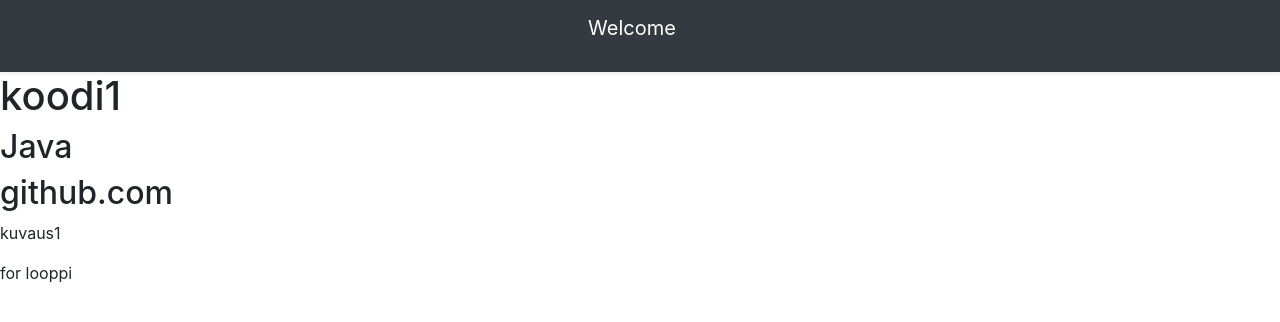
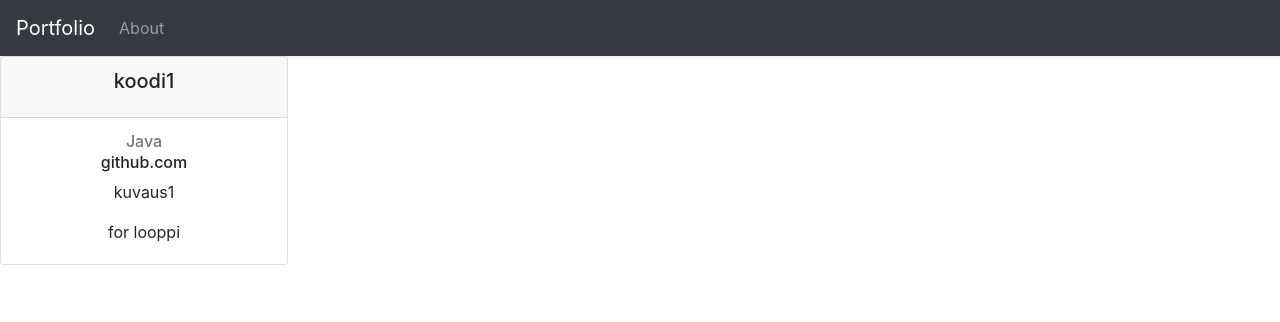
Before and after one commit to uberballo/portfolio, a React (Create React App) app in the folder frontend/: page / in a window 1280 px wide. Shown: the top 322 px of the page. Built offline with nearby package versions, Linux system fonts and the light colour scheme; no server answers.

Commit message:
add code cards, about page and bootstrap

```diff
--- a/frontend/package.json
+++ b/frontend/package.json
@@ -10,6 +10,7 @@
     "axios": "^0.19.2",
     "react": "^16.12.0",
     "react-dom": "^16.12.0",
+    "react-router-dom": "^5.1.2",
     "react-scripts": "3.3.1"
   },
   "scripts": {
--- /dev/null
+++ b/frontend/src/App.css
@@ -0,0 +1,4 @@
+
+.card{
+    width: 18rem;
+}
--- a/frontend/src/components/container/HomePageContainer.js
+++ b/frontend/src/components/container/HomePageContainer.js
@@ -1,28 +1,32 @@
-import React from 'react'
-import Header from '../presentational/Header'
-import Code from '../presentational/Code'
+import React from 'react';
+import { BrowserRouter as Router, Route } from 'react-router-dom';
+import Header from '../presentational/Header';
+import CodeCard from '../presentational/CodeCard';
+import About from '../presentational/About';
 
 const temp = {
-    id: 1,
-title: "koodi1",
-language: "Java",
-url: "github.com",
-description: "kuvaus1",
-code: "for looppi",
-createdAt: "2020-02-06T13:07:07.049Z",
-updatedAt: "2020-02-06T13:07:07.049Z"
-}
+  id: 1,
+  title: 'koodi1',
+  language: 'Java',
+  url: 'github.com',
+  description: 'kuvaus1',
+  code: 'for looppi',
+  createdAt: '2020-02-06T13:07:07.049Z',
+  updatedAt: '2020-02-06T13:07:07.049Z'
+};
 
-const HomePageContainer = () =>{
+const HomePageContainer = () => {
+  return (
+    <div className='HomePageContainer'>
+      <Router>
+        <Header />
+        <body>
+          <Route exact path='/' render={() => <CodeCard data={temp} />} />
+          <Route path='/about' render={() => <About />} />
+      </body>
+        </Router>
+    </div>
+  );
+};
 
-    return(
-        <div className = "HomePageContainer">
-            <Header />
-            <body>
-                <Code data={temp}/>
-            </body>
-        </div>
-    )
-}
-
-export default HomePageContainer
+export default HomePageContainer;
--- /dev/null
+++ b/frontend/src/components/presentational/About.js
@@ -0,0 +1,11 @@
+import React from 'react'
+
+const About = () =>{
+    return(
+        <div>
+            <p>portfolio</p>
+        </div>
+    )
+}
+
+export default About
--- a/frontend/src/components/presentational/Code.js
+++ /dev/null
@@ -1,22 +0,0 @@
-import React from 'react'
-
-
-const Code = ({data}) =>{
-    return(
-        <div>
-            <h1>
-                {data.title}
-            </h1>
-            <h2>
-                {data.language}
-            </h2>
-            <h2>
-                {data.url}
-            </h2>
-            <p>{data.description}</p>
-            <p>{data.code}</p>
-        </div>
-    )
-}
-
-export default Code
--- /dev/null
+++ b/frontend/src/components/presentational/CodeCard.js
@@ -0,0 +1,19 @@
+import React from 'react';
+
+const CodeCard = ({ data }) => {
+  return (
+    <div className='card text-center'>
+      <div className='card-header'>
+        <h5 className='card-title '>{data.title}</h5>
+      </div>
+      <div className='card-body'>
+        <h6 className='card-subtitle mb-2 text-muted'>{data.language}</h6>
+        <h6 className='card-subtitle mb-2'>{data.url}</h6>
+        <p className='card-text'>{data.description}</p>
+        <p className='card-text'>{data.code}</p>
+      </div>
+    </div>
+  );
+};
+
+export default CodeCard;
--- a/frontend/src/components/presentational/Header.js
+++ b/frontend/src/components/presentational/Header.js
@@ -1,13 +1,22 @@
-import React from 'react'
+import React from 'react';
+import {NavLink} from 'react-router-dom'
 
-const Header = () =>{
-    return(
-        <header>
-            <div className="navbar navbar-dark bg-dark shadow-sm justify-content-center">
-                <p className="nav-item navbar-brand">Welcome</p>
-            </div>
-        </header>
-    )
-}
+const Header = () => {
+  return (
+    <header>
+      <div className='navbar navbar-dark bg-dark shadow-sm navbar-expand-lg '>
+        <a className='nav-item navbar-brand' href='/'>
+          Portfolio
+        </a>
 
-export default Header
+          <ul class='navbar-nav mr-auto'>
+            <li class='nav-item'>
+              <NavLink to="/about" className="nav-link" activeStyle={{fontWeight: "bold"}}>About</NavLink>
+            </li>
+          </ul>
+      </div>
+    </header>
+  );
+};
+
+export default Header;
```
Also changed, not shown: frontend/src/App.js (+6 -4 lines), 1 other file (tests, documents, lock files or other folders).
